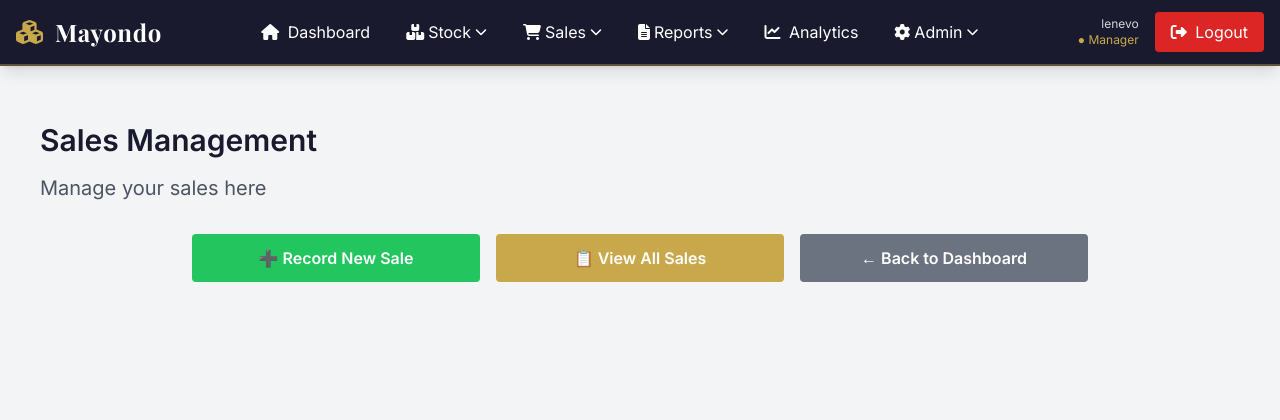
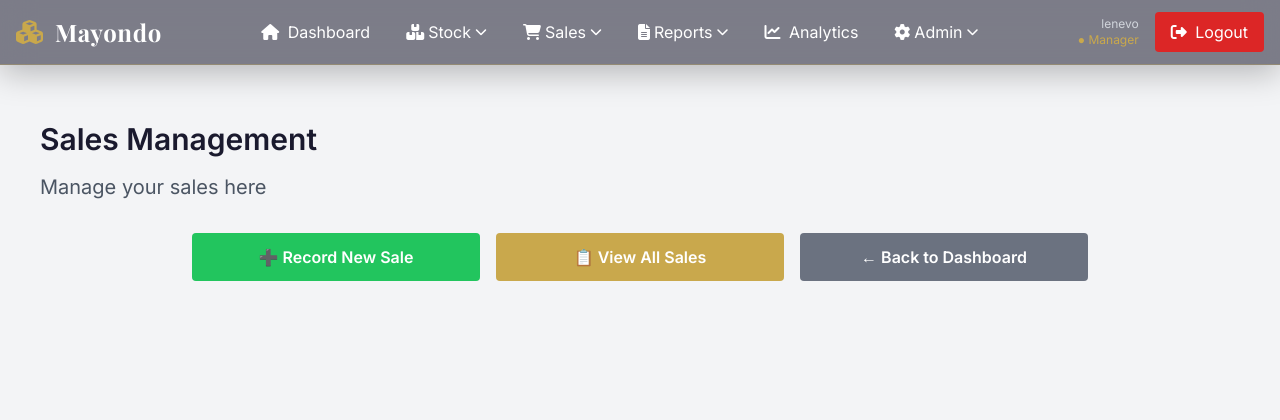
Before and after one commit to Recho1/mayondoproject, a Django app: page /sales/ in a window 1280 px wide. Shown: the top 420 px of the page. Run offline with Django 5.2, Linux system fonts and the light colour scheme; a user stored in the database is signed in; data comes from the database, SQL or seed files in the repository; some libraries are stand-ins or nearby versions.

```diff
--- a/csepython/home/templates/base_auth.html
+++ b/csepython/home/templates/base_auth.html
@@ -31,6 +31,13 @@
             max-width: 100%;
             padding: 0 1.5rem 1.5rem;
         }
+        .navbar-glass {
+            background: rgba(26, 26, 46, 0.55);
+            backdrop-filter: blur(16px);
+            -webkit-backdrop-filter: blur(16px);
+            box-shadow: 0 8px 32px rgba(0, 0, 0, 0.25);
+        }
+
         .nav-dropdown {
             position: absolute;
             top: 100%;
--- a/csepython/home/templates/dashboard.html
+++ b/csepython/home/templates/dashboard.html
@@ -164,7 +164,7 @@
     <!-- Low Stock & Top Products -->
     <div class="grid grid-cols-1 md:grid-cols-2 gap-4">
         <div class="bg-white rounded-lg shadow p-4">
-            <h3 class="text-lg font-bold text-gray-800 mb-3">⚠️ Low Stock Items</h3>
+            <h3 class="text-lg font-bold text-gray-800 mb-3">Low Stock Items</h3>
             <div class="max-h-48 overflow-y-auto">
                 {% if low_stock_items %}
                 <table class="w-full text-sm">
@@ -188,13 +188,13 @@
                     </tbody>
                 </table>
                 {% else %}
-                <p class="text-gray-500 text-center py-4 text-green-600">✅ All stock levels are healthy</p>
+                <p class="text-gray-500 text-center py-4 text-green-600">All stock levels are healthy</p>
                 {% endif %}
             </div>
         </div>
 
         <div class="bg-white rounded-lg shadow p-4">
-            <h3 class="text-lg font-bold text-gray-800 mb-3">🏆 Top Selling Products</h3>
+            <h3 class="text-lg font-bold text-gray-800 mb-3">Top Selling Products</h3>
             <div class="space-y-2">
                 {% if top_products %}
                 {% for product in top_products %}
--- a/csepython/home/templates/navbar.html
+++ b/csepython/home/templates/navbar.html
@@ -1,5 +1,5 @@
 {% load static %}
-<nav class="bg-[#1a1a2e] text-white sticky top-0 z-50 shadow-lg border-b-2 border-[#c9a84c]/40">
+<nav class="navbar-glass text-white sticky top-0 z-50 border-b border-[#c9a84c]/30">
     <div class="max-w-full px-4">
         <div class="flex items-center justify-between h-16">
             <div class="flex items-center space-x-3 flex-shrink-0">
```
Also changed, not shown: csepython/ai_assistant/agents.py (+9 -2 lines).
